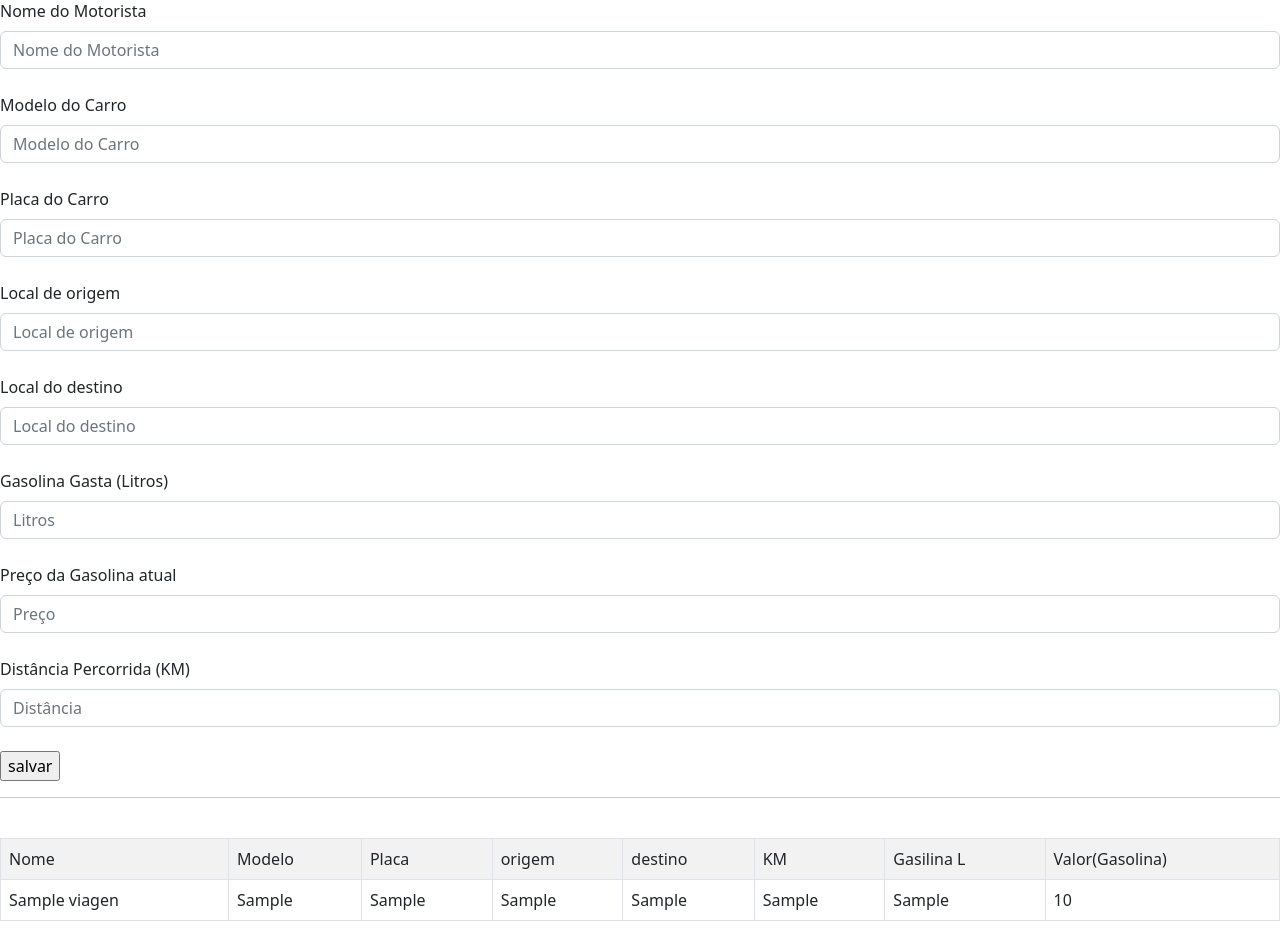
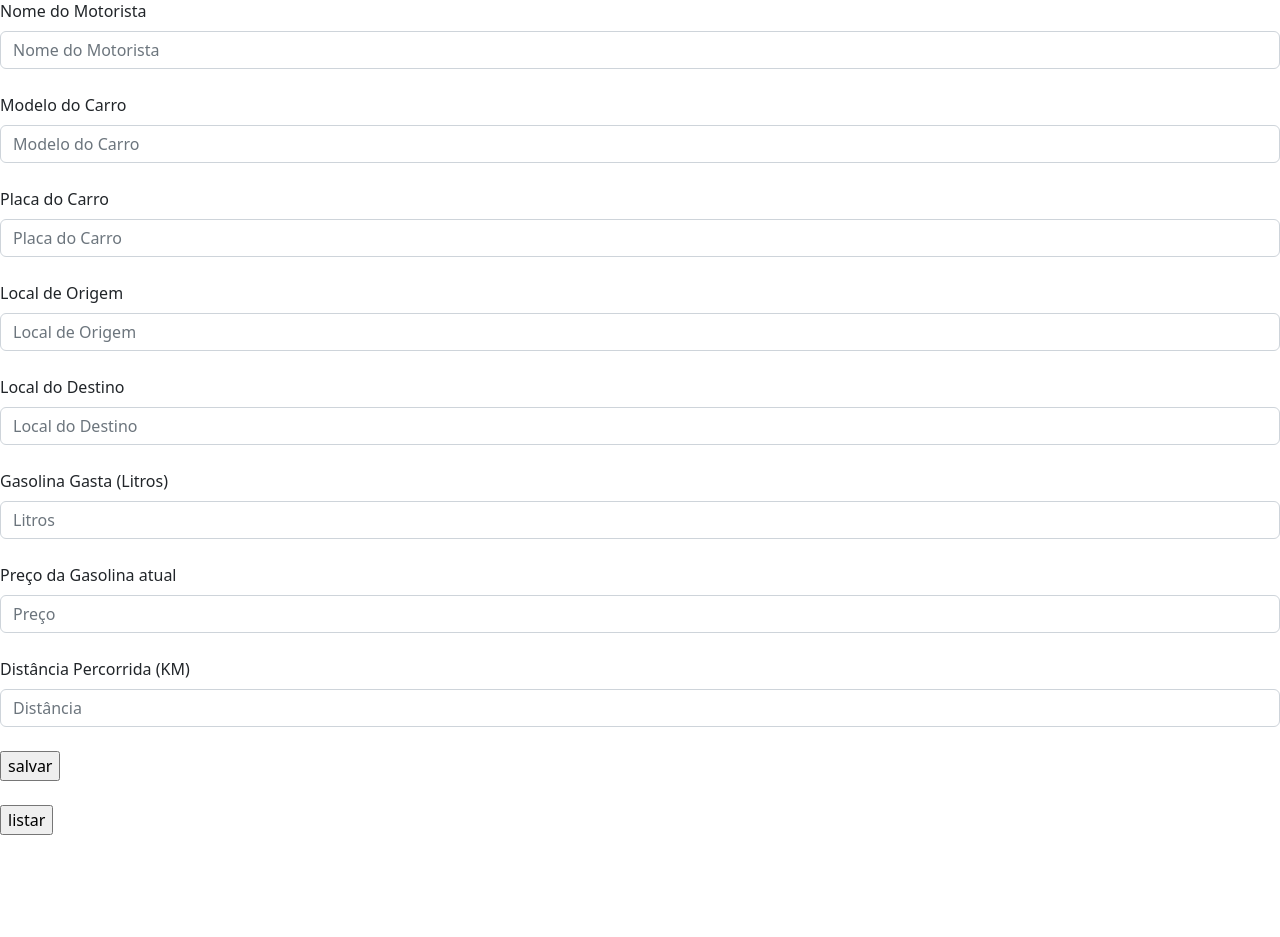
Before and after one commit to ggirardi1113/Java_Script-Moderno_Ajax_e_JQuery, a PHP site: page / in a window 1280 px wide. Shown: the part 57-994 px from the top of the page. After the commit the page ends 892 px from the top, so only its background shows below. Run offline with PHP 8.4, Linux system fonts and the light colour scheme; tables that the repository leaves empty or names only in its code hold one stand-in row (values such as "Sample post").

Commit message:
altereção

```diff
--- a/funcoes.js
+++ b/funcoes.js
@@ -1,19 +1,19 @@
 $("#salvar").click(function(){
-    var Preco = parseFloat(document.getElementById("preco").value);
-    var GasolinaGasta = parseFloat(document.getElementById("gasolinaGasta").value);
-    var Distancia = parseFloat(document.getElementById("distancia").value);
+    var Preco = parseFloat(document.getElementById("Preco").value);
+    var GasolinaGasta = parseFloat(document.getElementById("GasolinaGasta").value);
+    var Distancia = parseFloat(document.getElementById("Distancia").value);
     var PrecoFinal = GasolinaGasta*Preco;
     var PrecoKM = PrecoFinal/Distancia;
     document.getElementById("resultado").innerHTML = "Preço total gasto: R$"+PrecoFinal+"<br>Preço por KM rodado: R$"+PrecoKM;
     $.post("salvar.php",
     {
-        NomeMotorista:$("#nomeMotorista").val(),
-        Modelo:$("#modelo").val(),
-        Placa:$("#placa").val(),
-        Origem:$("#origem").val(),
-        Destino:$("#destino").val(),
-        GasolinaGasta:$("#gasolinaGasta").val(),
-        Preco:$("#preco").val(),
+        NomeMotorista:$("#NomeMotorista").val(),
+        Modelo:$("#Modelo").val(),
+        Placa:$("#Placa").val(),
+        Origem:$("#Origem").val(),
+        Destino:$("#Destino").val(),
+        GasolinaGasta:$("#GasolinaGasta").val(),
+        Preco:$("#Preco").val(),
         Distancia:$("#Distancia").val()
     }
     );
--- a/index.php
+++ b/index.php
@@ -12,30 +12,32 @@
   <body>
     <h1>Calcular Gastos</h1>
     <form action="" method="post">
-    <label for="nomeMotorista" class="form-label">Nome do Motorista</label>
-    <input type="text" id="nomeMotorista" class="form-control" name="nomeMotorista" placeholder="Nome do Motorista"><br>
-    <label for="modelo" class="form-label">Modelo do Carro</label>
-    <input type="text" id="modelo" class="form-control" name="modelo" placeholder="Modelo do Carro"><br>
-    <label for="placa" class="form-label">Placa do Carro</label>
-    <input type="text" id="placa" class="form-control" name="placa" placeholder="Placa do Carro"><br>
-    <label for="origem" class="form-label">Local de origem</label>
-    <input type="text" id="origem" class="form-control" name="origem" placeholder="Local de origem"><br>
-    <label for="destino" class="form-label">Local do destino</label>
-    <input type="text" id="destino" class="form-control" name="destino" placeholder="Local do destino"><br>
-    <label for="gasolinaGasta" class="form-label">Gasolina Gasta (Litros)</label>
-    <input type="number" id="gasolinaGasta" class="form-control" name="gasolinaGasta" placeholder="Litros"><br>
-    <label for="preco" class="form-label">Preço da Gasolina atual</label>
-    <input type="number" id="preco" class="form-control" name="preco" placeholder="Preço"><br>
-    <label for="distancia" class="form-label">Distância Percorrida (KM)</label>
-    <input type="number" id="distancia" class="form-control" name="distancia" placeholder="Distância"><br>
+    <label for="NomeMotorista" class="form-label">Nome do Motorista</label>
+    <input type="text" id="NomeMotorista" class="form-control" name="NomeMotorista" placeholder="Nome do Motorista"><br>
+    <label for="Modelo" class="form-label">Modelo do Carro</label>
+    <input type="text" id="Modelo" class="form-control" name="Modelo" placeholder="Modelo do Carro"><br>
+    <label for="Placa" class="form-label">Placa do Carro</label>
+    <input type="text" id="Placa" class="form-control" name="Placa" placeholder="Placa do Carro"><br>
+    <label for="Origem" class="form-label">Local de Origem</label>
+    <input type="text" id="Origem" class="form-control" name="Origem" placeholder="Local de Origem"><br>
+    <label for="Destino" class="form-label">Local do Destino</label>
+    <input type="text" id="Destino" class="form-control" name="Destino" placeholder="Local do Destino"><br>
+    <label for="GasolinaGasta" class="form-label">Gasolina Gasta (Litros)</label>
+    <input type="number" id="GasolinaGasta" class="form-control" name="GasolinaGasta" placeholder="Litros"><br>
+    <label for="Preco" class="form-label">Preço da Gasolina atual</label>
+    <input type="number" id="Preco" class="form-control" name="Preco" placeholder="Preço"><br>
+    <label for="Distancia" class="form-label">Distância Percorrida (KM)</label>
+    <input type="number" id="Distancia" class="form-control" name="Distancia" placeholder="Distância"><br>
     <input type="button" value="salvar" id='salvar'>
     </form>
+    <br><form method="post"><input type="submit" value="listar" name="listar"></form>
     <p id="resultado"></p>
 
 <?php
     $sql = 'SELECT * FROM viagens';
     $consulta = $conn->prepare($sql);
     $resultado = $consulta->execute();
+    if(isset($_POST['listar'])){
 ?>
 <hr><br><table class="table table-striped table-bordered">
     <tr>
@@ -43,7 +45,7 @@
         <td>Modelo</td>
         <td>Placa</td>
         <td>origem</td>
-        <td>destino</td>
+        <td>Destino</td>
         <td>KM</td>
         <td>Gasilina L</td>
         <td>Valor(Gasolina)</td>
@@ -63,6 +65,7 @@
                 </tr>
             <?php
         }
+    }
     ?>
 </table>
   </body>
--- a/salvar.php
+++ b/salvar.php
@@ -1,7 +1,6 @@
 <?php
-include 'conexao.php';
-    if(isset($_POST['salvar'])){
-        $sql = "INSERT INTO viagem(placa, nome_motorista, modelo_carro, origem, destino, gasolina_gasta, km_rodado, valor_gasilina)
+include_once 'conexao.php';
+        $sql = "INSERT INTO viagens(placa, nome_motorista, modelo_carro, origem, destino, gasolina_gasta, km_rodado, valor_gasilina)
         VALUES (:Placa, :NomeMotorista, :Modelo, :Origem, :Destino, :GasolinaGasta, :Distancia, :Preco)";
         $salvar = $conn->prepare($sql);
         $salvar->execute(array(
@@ -14,5 +13,4 @@ include 'conexao.php';
             "Preco"=>$_POST['Preco'],
             "Distancia"=>$_POST['Distancia']
         ));
-    }
 ?>
```
